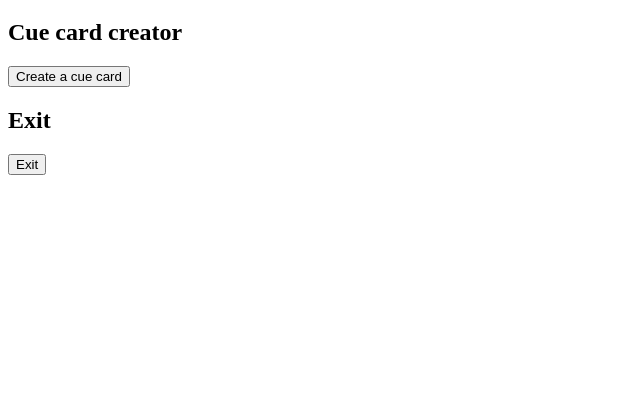
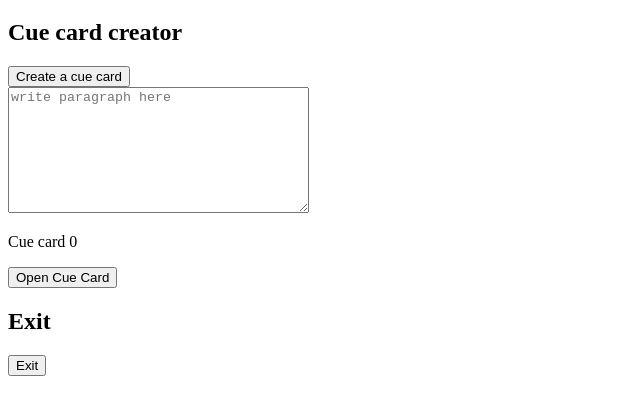
Before and after one commit to fr3s4avakad00/Deckly, a plain HTML site: page Deckly/createCueCard.html in a window 1280 px wide. Both pictures are taken after a click on the button "Create a cue card". Shown: the part 61-476 px from the top of the page, without its empty margins (0-640 px from the left). Drawn offline with Linux system fonts and the light colour scheme.

Commit message:
sep 28 6:27

```diff
--- a/Deckly/account.js
+++ b/Deckly/account.js
@@ -9,15 +9,18 @@ document.addEventListener('DOMContentLoaded', function (){
     const createCueCardButton=document.getElementById("createCueCardButton");
 
     createCueCardButton.addEventListener("click", function(){
-        const newCueCard=new cueCard("", "", false);
+        const newCueCard=new cueCard(myCueCards.length);
         newCueCard.id=myCueCards.length;
         myCueCards.push(newCueCard);
         var cueCardHomeText=document.createElement("p");
+        cueCardHomeText.textContent="Cue card " + newCueCard.id;
         var button = document.createElement("button");
         button.textContent = "Open Cue Card";
         button.addEventListener('click', function() {
             myCueCards[newCueCard.id].show();
+            console.log("hello");
         });
         cueCardDivs.appendChild(cueCardHomeText);
+        cueCardDivs.appendChild(button);
     });
 });
--- a/Deckly/createCueCard.html
+++ b/Deckly/createCueCard.html
@@ -36,7 +36,7 @@
             </tr>
         </table>
 
-        <script src="cueCard.js"></script>
+        <script type="module" src="cueCard.js"></script>
         <script type="module" src="account.js"></script>
     </body>
 </html>
--- a/Deckly/cueCard.js
+++ b/Deckly/cueCard.js
@@ -9,9 +9,14 @@ class cueCard{
 
     createCueCardElement(){
         var cueCardContainer=document.getElementById("cardDivs");
-        this.cueCardElement=document.createElement("div");
-        this.cueCardElement.id="cueCard"+this.id;
-        this.cueCardElement.style.display="none";
+        this.cueCardElement=document.createElement("textarea");
+        this.cueCardElement.rows=8;
+        this.cueCardElement.cols=35;
+        this.cueCardElement.placeholder="write paragraph here";
+        this.text=document.createElement("input");
+        this.text.type="text";
+        this.cueCardElement.appendChild(this.text);
+        cueCardContainer.appendChild(this.cueCardElement);
     }
 
     show() {
@@ -21,6 +26,6 @@ class cueCard{
     hide() {
         this.cueCardElement.style.display = "none";
     }
-};
+}
 
 export default cueCard;
```
